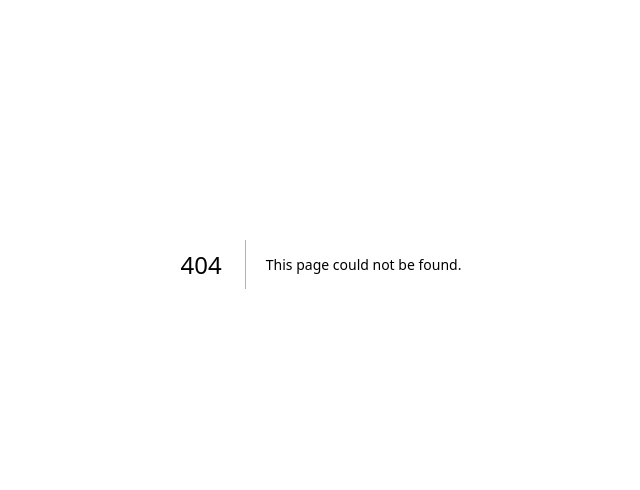
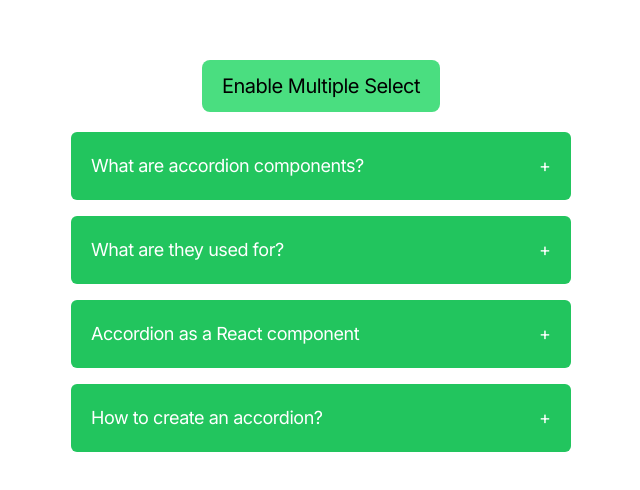
Before and after one commit to nuhptr/react-component-collection, a Next.js app: page /accordion in a window 1280 px wide. Before the commit this address had no page. Shown: the part 136-626 px from the top of the page, without its empty margins (319-959 px from the left). Built offline with nearby package versions, Linux system fonts and the light colour scheme.

Commit message:
accordion: update code

```diff
--- /dev/null
+++ b/app/accordion/data.ts
@@ -0,0 +1,32 @@
+interface IAccordion {
+   id: number
+   question: string
+   answer: string
+}
+
+export const data: IAccordion[] = [
+   {
+      id: 1,
+      question: "What are accordion components?",
+      answer:
+         "Accordion components are user interface elements used for organixing content in a collapsible manner.",
+   },
+   {
+      id: 2,
+      question: "What are they used for?",
+      answer:
+         "They are commonly employed in various contexts, including FAQS, product descriptions, and more.",
+   },
+   {
+      id: 3,
+      question: "Accordion as a React component",
+      answer:
+         "In React, accordions are typically implemented as a combination of buttons and conditional rendering.",
+   },
+   {
+      id: 4,
+      question: "How to create an accordion?",
+      answer:
+         "To create an accordion, you need to define a state variable to keep track of the active accordion item.",
+   },
+]
--- /dev/null
+++ b/app/accordion/page.tsx
@@ -0,0 +1,75 @@
+"use client"
+
+import { useState } from "react"
+
+import { cn } from "@/lib/utils"
+import { data } from "@/app/accordion/data"
+
+export default function AccordionPage() {
+   const [selected, setSelected] = useState<number | null>(null)
+   const [multipleSelected, setMultipleSelected] = useState<any[]>([])
+
+   const [enableMultipleSelect, setEnableMultipleSelect] = useState<Boolean>(false)
+
+   const handleSingleSelect = (id: number) => {
+      const selectedId = selected === id ? null : id
+
+      setSelected(selectedId)
+   }
+
+   const handleMultipleSelect = (id: number) => {
+      let newMultipleSelected = [...multipleSelected]
+      const findCurrentIndex = newMultipleSelected.indexOf(id)
+
+      if (findCurrentIndex === -1) newMultipleSelected.push(id)
+      else newMultipleSelected.splice(findCurrentIndex, 1)
+
+      setMultipleSelected(newMultipleSelected)
+   }
+
+   return (
+      <section className="flex flex-col items-center justify-center w-screen h-screen gap-y-5">
+         <button
+            className={cn("px-5 py-3 text-xl tracking-tight rounded-lg cursor-pointer", {
+               "bg-red-500 hover:bg-red-400 text-white": enableMultipleSelect,
+               "bg-green-400 hover:bg-green-500 text-black": !enableMultipleSelect,
+            })}
+            onClick={() => setEnableMultipleSelect((prev) => !prev)}>
+            {enableMultipleSelect ? "Enable Single Select" : "Enable Multiple Select"}
+         </button>
+
+         <div className="w-[500px]">
+            {data.map((item) => (
+               <div
+                  key={item.id}
+                  className="flex flex-col px-5 py-5 mb-4 text-white bg-green-500 rounded-md gap-y-2">
+                  <div
+                     className="flex items-center justify-between cursor-pointer"
+                     onClick={
+                        enableMultipleSelect
+                           ? () => handleMultipleSelect(item.id)
+                           : () => handleSingleSelect(item.id)
+                     }>
+                     <h3 className="text-lg tracking-tight">{item.question}</h3>
+                     <span className="text-lg">
+                        {selected === item.id || multipleSelected.indexOf(item.id) !== -1
+                           ? "-"
+                           : "+"}
+                     </span>
+                  </div>
+
+                  {enableMultipleSelect && multipleSelected.indexOf(item.id) !== -1 && (
+                     <div className="h-auto">{item.answer}</div>
+                  )}
+
+                  {!enableMultipleSelect && selected === item.id && (
+                     <div className="h-auto">{item.answer}</div>
+                  )}
+               </div>
+            ))}
+
+            {data.length === 0 && <div>No Data Found.</div>}
+         </div>
+      </section>
+   )
+}
```
